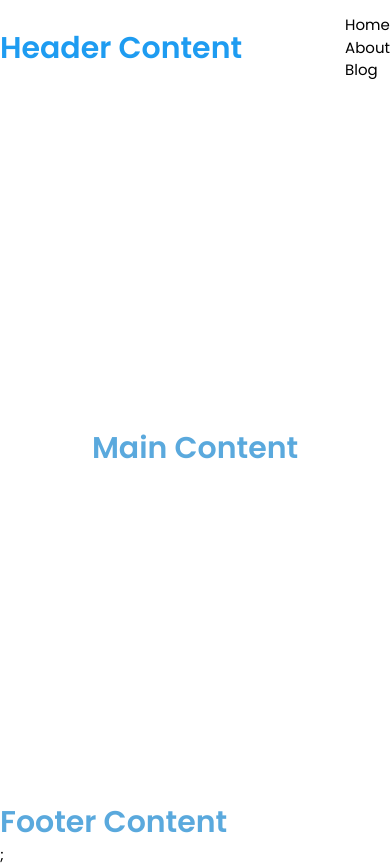
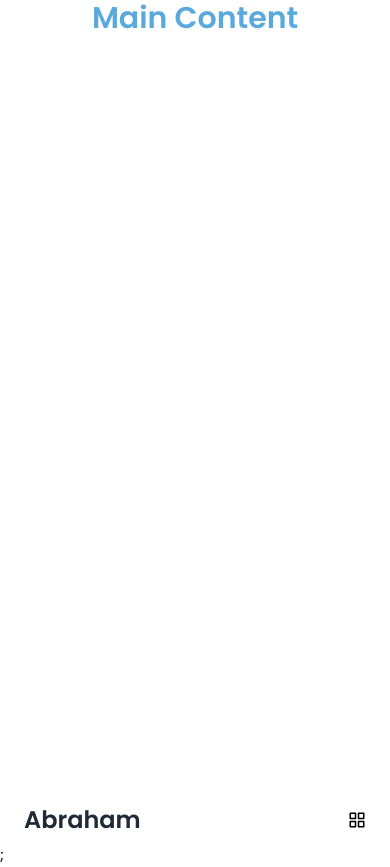
Before and after one commit to idkan/Portafolio, a Next.js app: page / in a window 390 px wide. Built offline with nearby package versions, Linux system fonts and the light colour scheme.

Commit message:
Added Mobile Header

```diff
--- a/components/Header.js
+++ b/components/Header.js
@@ -1,17 +1,30 @@
-import { FiHome } from "react-icons/fi";
+import React, { useState } from "react";
+import { FiHome, FiUser, FiFileText, FiBriefcase, FiBook, FiMessageSquare, FiGrid, FiX } from "react-icons/fi";
 
 const Navbar = () => {
+
+    const [navMenuOpen, setNavMenuOpen] = useState(false);
+
     return (
-        <header className="h-24 bg-white">
-            <nav className="flex justify-between items-center h-full">
-                <p className="text-3xl font-bold text-primary">
-                    Header Content
-                </p>
-                <ul>
-                    <li><a href="#">Home</a></li>
-                    <li><a href="#">About</a></li>
-                    <li><a href="#">Blog    </a></li>
-                </ul>
+        <header className="w-full fixed bottom-0 left-0 z-20 h-auto bg-white " id="header">
+            <nav className="max-w-5xl h-12 flex justify-between items-center px-6">
+                <a href="/" className="text-2xl font-bold text-gray-800 hover:text-primary">Abraham </a>
+                <div className={`fixed ${navMenuOpen ? "bottom-0" : "-bottom-full"} left-0 w-full bg-white px-6 pt-8 pb-16 shadow-md border rounded-t-3xl duration-300`} id="nav-menu">
+                    <ul className="grid gap-8 grid-cols-3">
+                        <li onClick={() => setNavMenuOpen(!navMenuOpen)}><a href="#home" className="flex flex-col items-center text-sm font-medium hover:text-primary"><FiHome size={20} />Home</a></li>
+                        <li onClick={() => setNavMenuOpen(!navMenuOpen)}><a href="#about" className="flex flex-col items-center text-sm font-medium hover:text-primary"><FiUser size={20} />About</a></li>
+                        <li onClick={() => setNavMenuOpen(!navMenuOpen)}><a href="#skills" className="flex flex-col items-center text-sm font-medium hover:text-primary"><FiFileText size={20} />Skills</a></li>
+                        <li onClick={() => setNavMenuOpen(!navMenuOpen)}><a href="#projects" className="flex flex-col items-center text-sm font-medium hover:text-primary"><FiBriefcase size={20} />Projects</a></li>
+                        <li onClick={() => setNavMenuOpen(!navMenuOpen)}><a href="#blog" className="flex flex-col items-center text-sm font-medium hover:text-primary"><FiBook size={20} />Blog</a></li>
+                        <li onClick={() => setNavMenuOpen(!navMenuOpen)}><a href="#contact" className="flex flex-col items-center text-sm font-medium hover:text-primary"><FiMessageSquare size={20} />Contact</a></li>
+                    </ul>
+                    <FiX id="nav-close" className="absolute right-5 bottom-2 text-2xl cursor-pointer text-primary hover:text-black" onClick={() => setNavMenuOpen(!navMenuOpen)}/>
+                </div>
+                <div>
+                    <div id="nav-toggle" className="font-bold text-lg cursor-pointer hover:text-primary" onClick={() => setNavMenuOpen(!navMenuOpen)}>
+                        <FiGrid className="font-bold" />
+                    </div>
+                </div>
             </nav>
         </header>
     );
```
